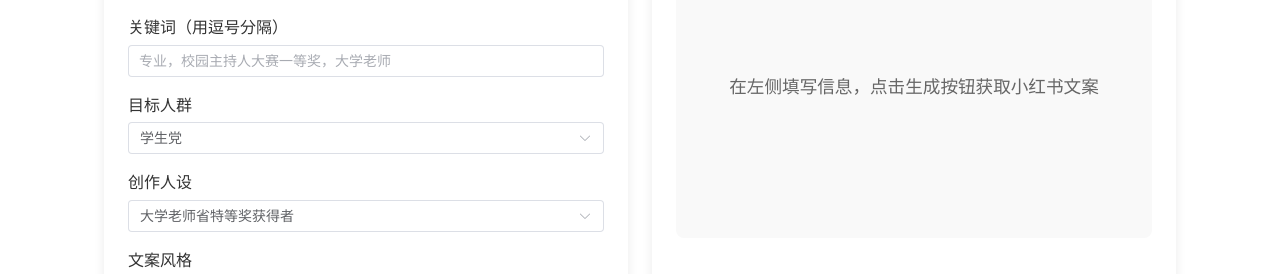
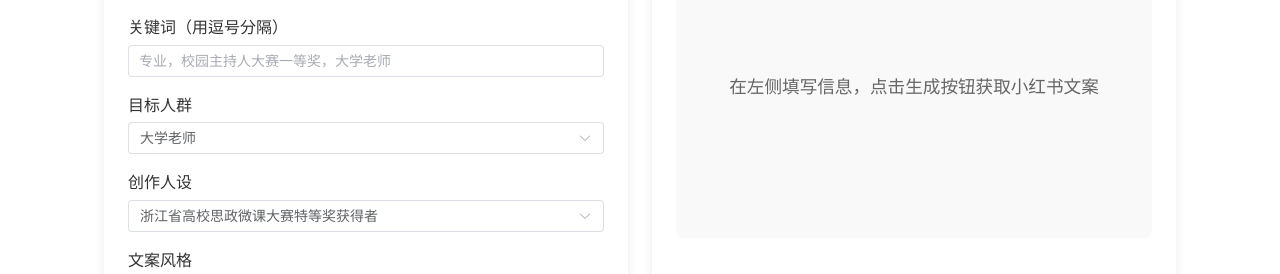
Before and after one commit to LGXfufile/redBookCreationImprover, a Vue app: page / in a window 1280 px wide. Shown: the part 1646-1920 px from the top of the page. Built offline with nearby package versions, Linux system fonts and the light colour scheme; no server answers.

Commit message:
fix prompt

```diff
--- a/src/components/GeneratorSection.vue
+++ b/src/components/GeneratorSection.vue
@@ -37,6 +37,7 @@
           <div class="form-group">
             <label for="targetAudience">{{ $t('generator.targetAudience') }}</label>
             <el-select v-model="formData.targetAudience" class="select-full-width" id="targetAudience">
+              <el-option value="大学老师" label="大学老师" />
               <el-option value="女性用户" label="女性用户" />
               <el-option value="男性用户" label="男性用户" />
               <el-option value="年轻人" label="年轻人" />
@@ -64,6 +65,7 @@
             <label for="creator">{{ $t('generator.creator') }}</label>
             <el-select v-model="formData.creator" class="select-full-width" id="creator">
               <el-option value="大学老师省特等奖获得者" label="大学老师省特等奖获得者" />
+              <el-option value="浙江省高校思政微课大赛特等奖获得者" label="浙江省高校思政微课大赛特等奖获得者" />
               <el-option value="辣妈生活家" label="辣妈生活家" />
               <el-option value="职场达人" label="职场达人" />
               <el-option value="美妆博主" label="美妆博主" />
@@ -219,8 +221,8 @@ export default defineComponent({
     const formData = ref({
       topic: '',
       keywords: '',
-      targetAudience: '学生党',
-      creator: '大学老师省特等奖获得者',
+      targetAudience: '大学老师',
+      creator: '浙江省高校思政微课大赛特等奖获得者',
       style: '情感共鸣',
       length: '中等'
     });
```
